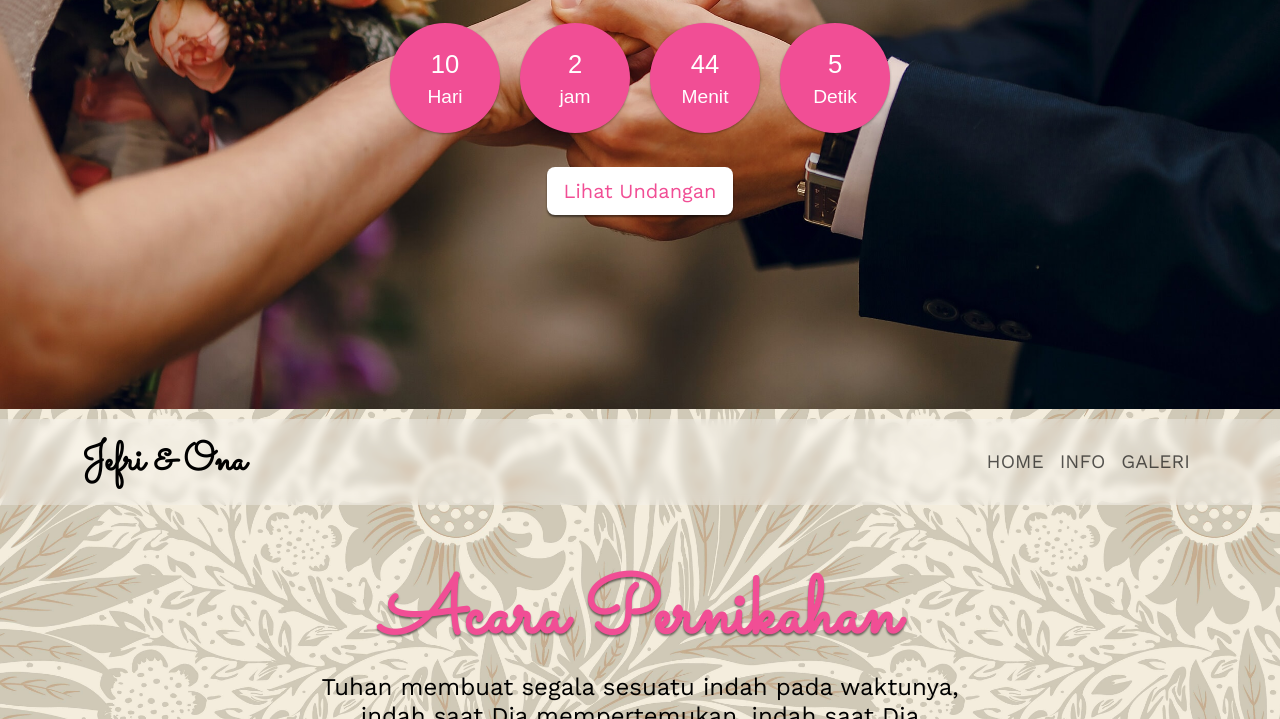
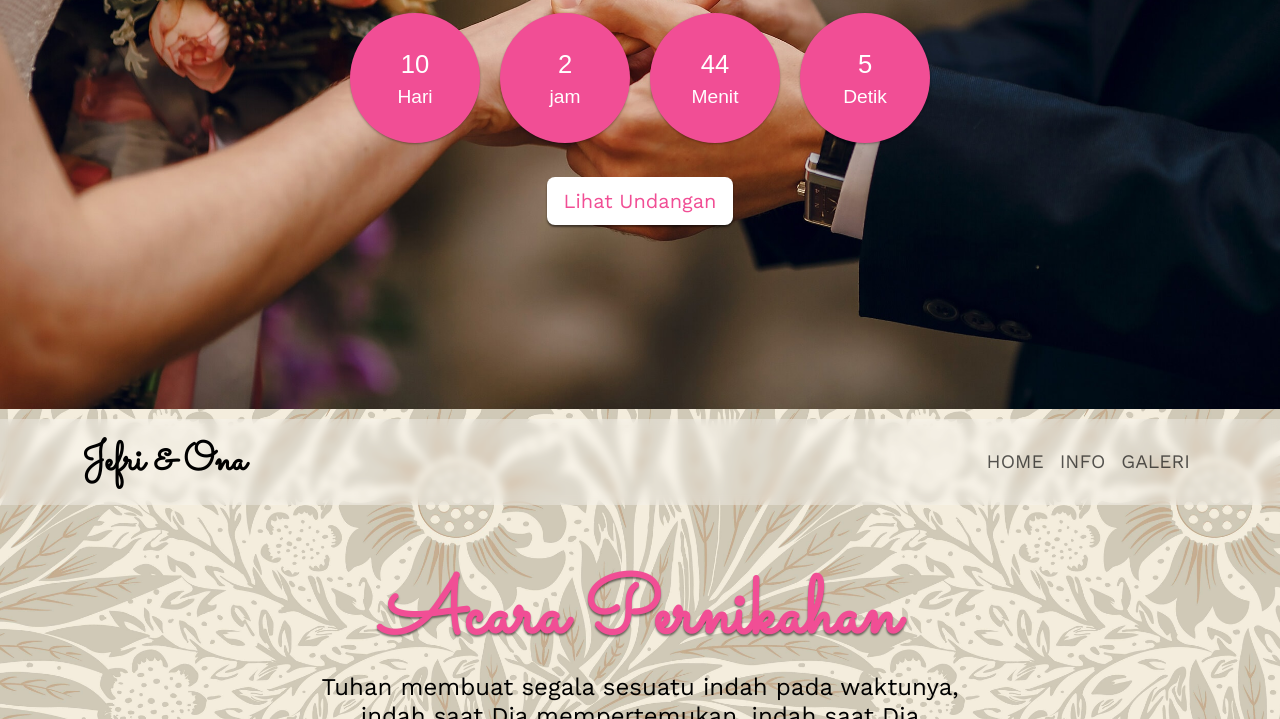
Before and after one commit to jefry2808/jefry2808.github.io, a plain HTML site: page index.html in a window 1280 px wide. Shown: the part 381-1100 px from the top of the page. Drawn offline with nearby package versions, Linux system fonts and the light colour scheme; some packages are replaced by stand-ins of ours; a script that the page names is missing.

Commit message:
Update simplyCountdown.theme.default.css

```diff
--- a/countdown/simplyCountdown.theme.default.css
+++ b/countdown/simplyCountdown.theme.default.css
@@ -8,7 +8,7 @@
 .simply-countdown>.simply-section{
     width:50px;
     height:50px;
-    padding:55px;
+    padding:65px;
     display:flex;
     align-items:center;
     justify-content:center;
```
